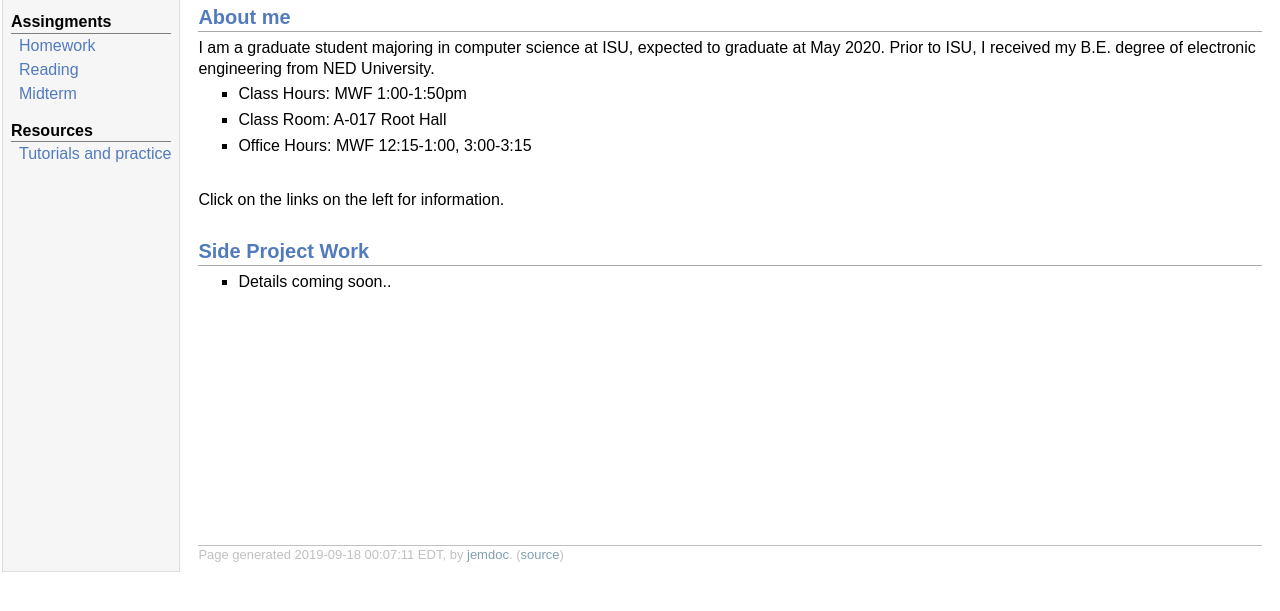
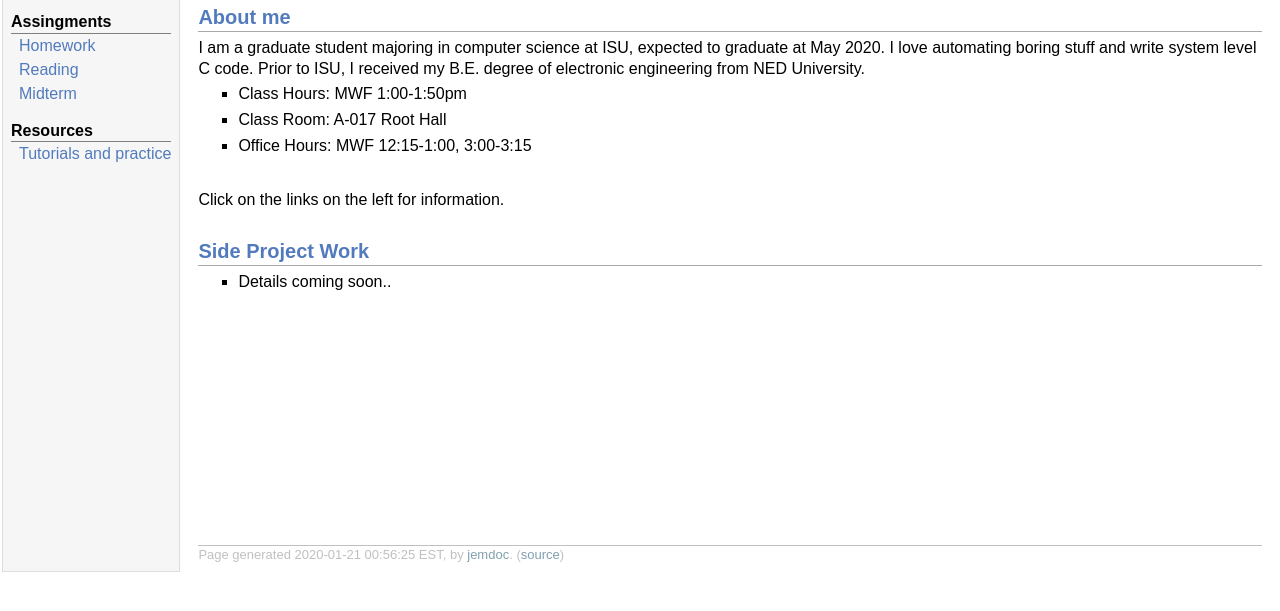
Before and after one commit to 7mh/7mh.github.io, a plain HTML site: page index.html in a window 1280 px wide. Shown: the part 183-794 px from the top of the page. Drawn offline with Linux system fonts and the light colour scheme.

Commit message:
changed about

```diff
--- a/index.html
+++ b/index.html
@@ -6,19 +6,6 @@
 <meta http-equiv="Content-Type" content="text/html;charset=utf-8" />
 <link rel="stylesheet" href="jemdoc.css" type="text/css" />
 <title></title>
-
-<!-- Google Analytics -->
-<script>
-(function(i,s,o,g,r,a,m){i['GoogleAnalyticsObject']=r;i[r]=i[r]||function(){
-(i[r].q=i[r].q||[]).push(arguments)},i[r].l=1*new Date();a=s.createElement(o),
-m=s.getElementsByTagName(o)[0];a.async=1;a.src=g;m.parentNode.insertBefore(a,m)
-})(window,document,'script','https://www.google-analytics.com/analytics.js','ga');
-
-ga('create', 'UA-XXXXX-Y', 'auto');
-ga('send', 'pageview');
-</script>
-<!-- End Google Analytics -->
-
 </head>
 <body>
 <table summary="Table for page layout." id="tlayout">
@@ -46,7 +33,8 @@ M.S in Computer Science
 Email: muhashmi0@gmail.com</p>
 </td></tr></table>
 <h2>About me</h2>
-<p>I am a graduate student majoring in computer science at ISU, expected to graduate at May 2020. Prior to ISU, I received my B.E. degree of electronic engineering from NED University.</p>
+<p>I am a graduate student majoring in computer science at ISU, expected to graduate at May 2020. I love automating boring stuff and write system level C code.
+Prior to ISU, I received my B.E. degree of electronic engineering from NED University.</p>
 <ul>
 <li><p>Class Hours: MWF 1:00-1:50pm</p>
 </li>
@@ -65,7 +53,7 @@ Click on the links on the left for information.</p>
 <p><br /><br /><br /><br /><br /><br /><br /><br /><br /></p>
 <div id="footer">
 <div id="footer-text">
-Page generated 2019-09-18 00:07:11 EDT, by <a href="http://jemdoc.jaboc.net/">jemdoc</a>.
+Page generated 2020-01-21 00:56:25 EST, by <a href="http://jemdoc.jaboc.net/">jemdoc</a>.
 (<a href="home.jemdoc">source</a>)
 </div>
 </div>
```
Also changed, not shown: 1 other file.
